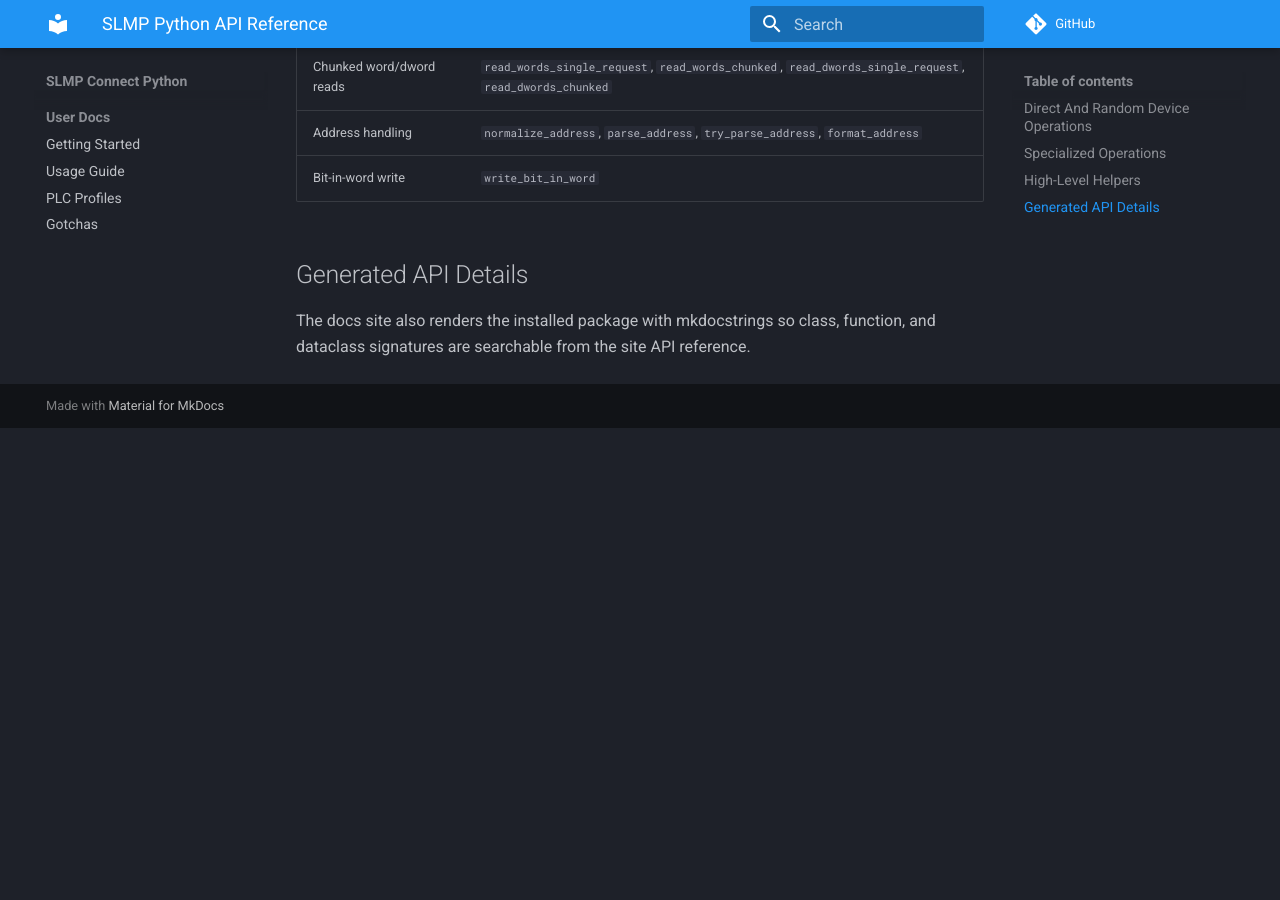
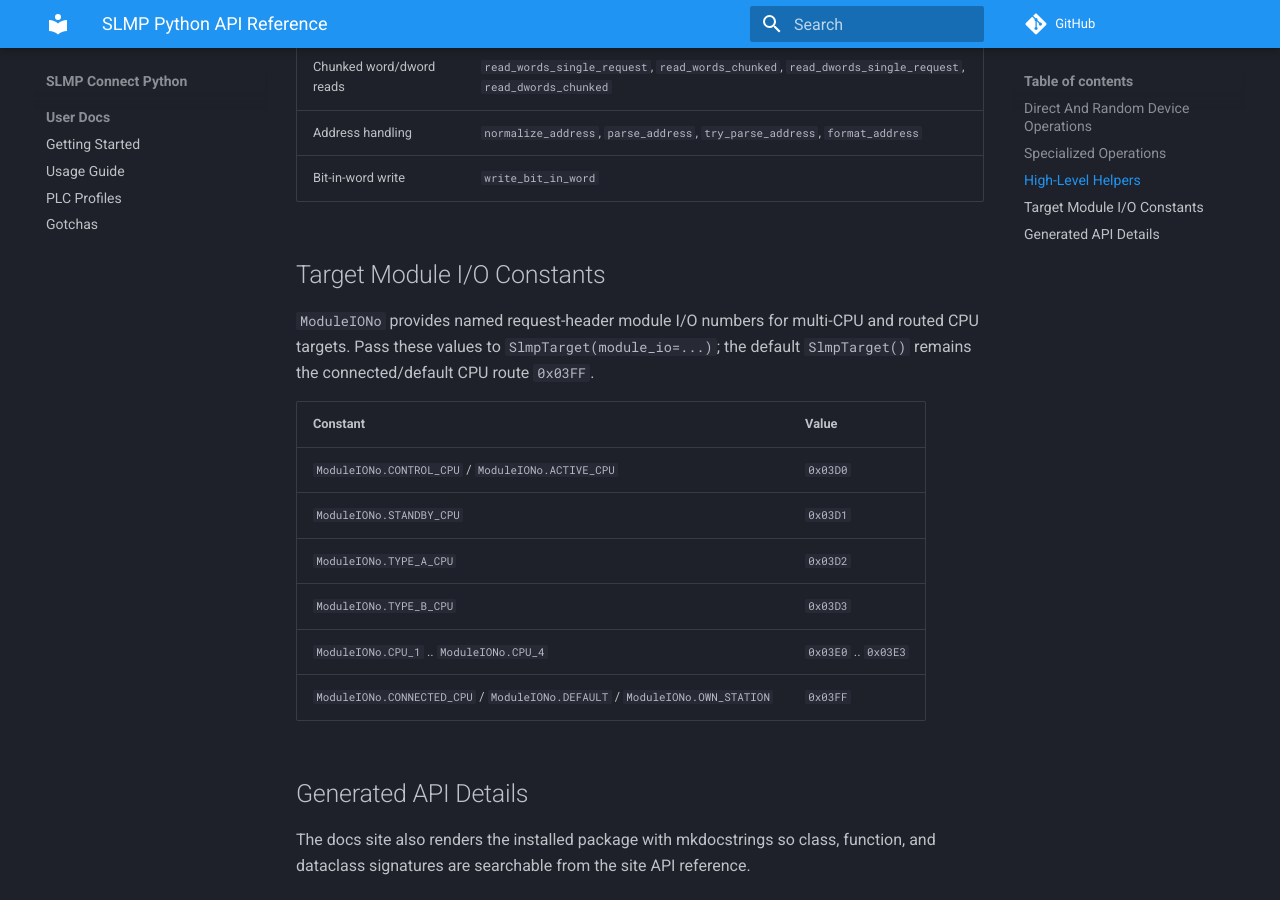
Before and after one commit to fa-yoshinobu/plc-comm-slmp-python, an MkDocs documentation site: the page built from docsrc/user/API_REFERENCE.md, in a window 1280 px wide and 900 px high, scrolled down 1917 px. Built offline with MkDocs 1.6.1 and Material for MkDocs 9.7.7, drawn with Linux system fonts in a browser that asks for light colours; comment, search, counter and statistics services are not loaded; before the commit the page ends 2345 px from its top, so only the background shows below that.

Commit message:
Add SLMP module I/O target constants

```diff
--- a/docsrc/user/API_REFERENCE.md
+++ b/docsrc/user/API_REFERENCE.md
@@ -51,6 +51,21 @@ such as `U1\G0`, `U3E0\HG0`, or `J2\SW10` where the route requires it.
 | Address handling | `normalize_address`, `parse_address`, `try_parse_address`, `format_address` |
 | Bit-in-word write | `write_bit_in_word` |
 
+## Target Module I/O Constants
+
+`ModuleIONo` provides named request-header module I/O numbers for multi-CPU
+and routed CPU targets. Pass these values to `SlmpTarget(module_io=...)`;
+the default `SlmpTarget()` remains the connected/default CPU route `0x03FF`.
+
+| Constant | Value |
+| --- | --- |
+| `ModuleIONo.CONTROL_CPU` / `ModuleIONo.ACTIVE_CPU` | `0x03D0` |
+| `ModuleIONo.STANDBY_CPU` | `0x03D1` |
+| `ModuleIONo.TYPE_A_CPU` | `0x03D2` |
+| `ModuleIONo.TYPE_B_CPU` | `0x03D3` |
+| `ModuleIONo.CPU_1` .. `ModuleIONo.CPU_4` | `0x03E0` .. `0x03E3` |
+| `ModuleIONo.CONNECTED_CPU` / `ModuleIONo.DEFAULT` / `ModuleIONo.OWN_STATION` | `0x03FF` |
+
 ## Generated API Details
 
 The docs site also renders the installed package with mkdocstrings so class,
```
Also changed, not shown: CHANGELOG.md (+3 -0 lines), docsrc/user/USAGE_GUIDE.md (+2 -2 lines), 3 other files.
